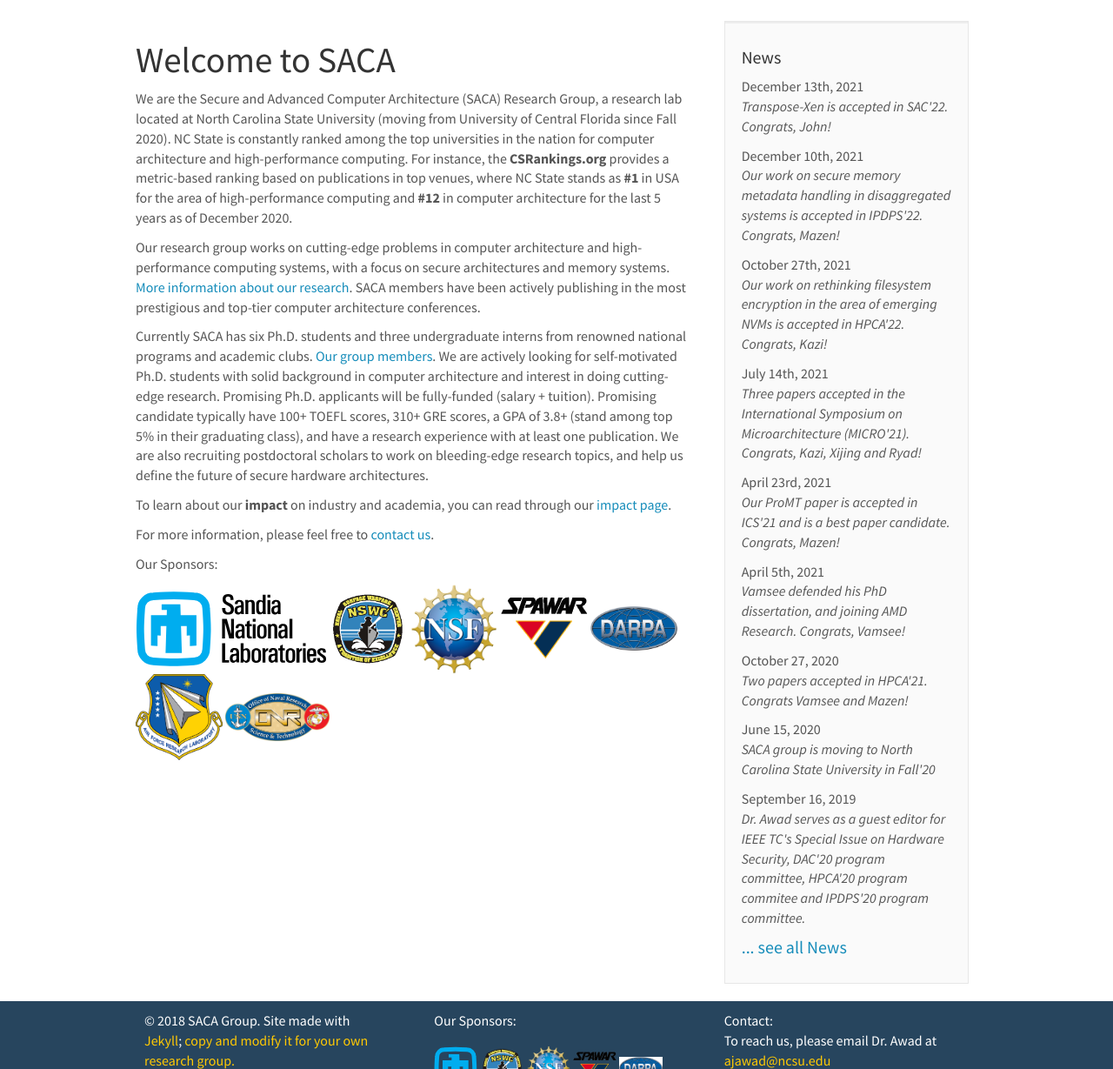
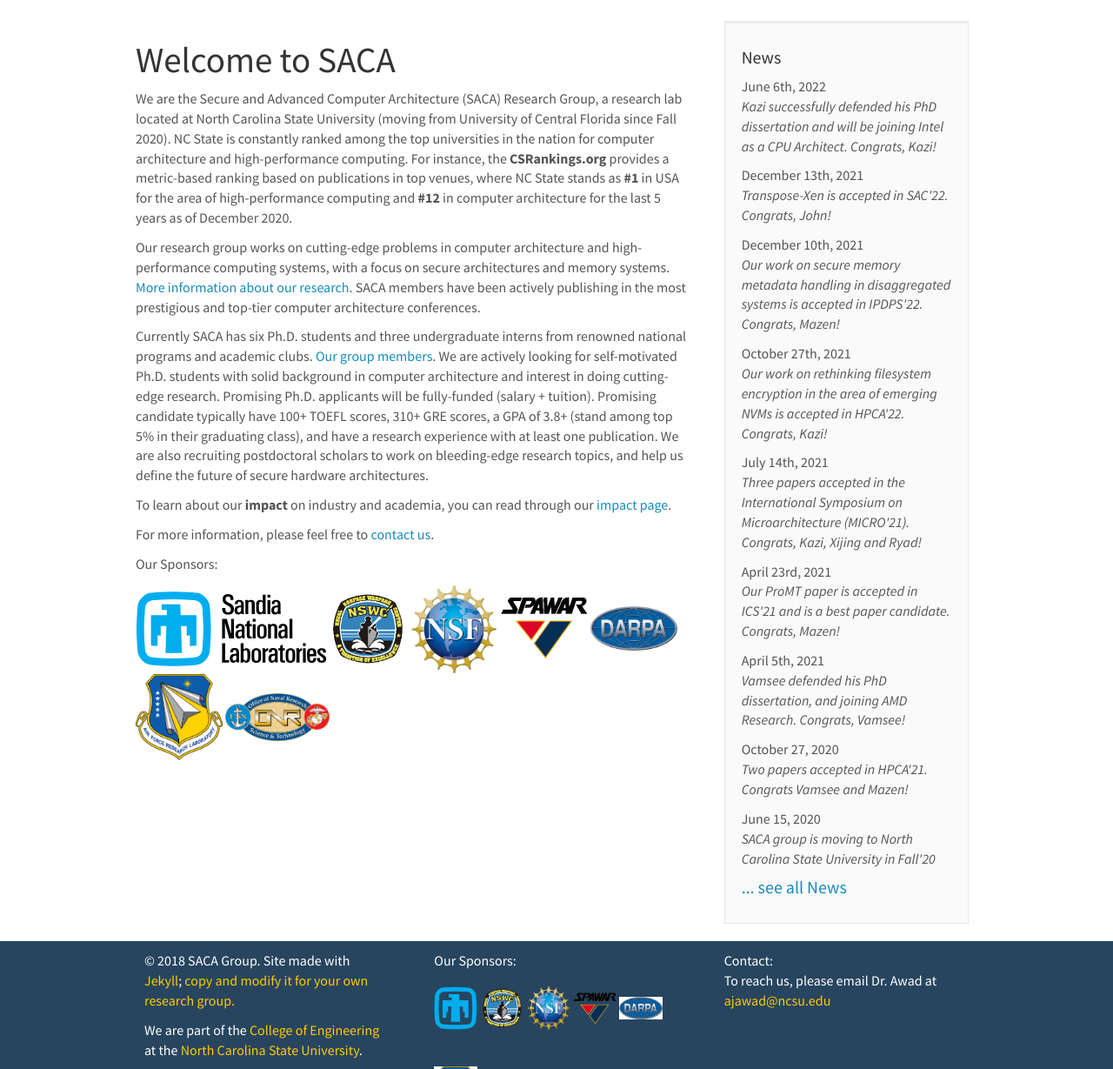
Before and after one commit to sacagroup/sacagroup.github.io, a Jekyll site: the page built from _pages/home.md, in a window 1280 px wide and 1400 px high, scrolled down 249 px. Shown: the part 171-1400 px from the top of the window at 87% size. Built offline with Jekyll 4.4.1, drawn with Linux system fonts in a browser that asks for light colours; nearby versions of some CDN libraries.

```diff
--- a/_data/news.yml
+++ b/_data/news.yml
@@ -1,3 +1,8 @@
+
+- date: June 6th, 2022
+  headline: "Kazi successfully defended his PhD dissertation and will be joining Intel as a CPU Architect. Congrats, Kazi!"
+  descr: "Kazi defended his PhD dissertation."
+
 - date: December 13th, 2021
   headline: "Transpose-Xen is accepted in SAC'22. Congrats, John!"
   descr: "Transpose-Xen is accepted to appear in the 37th ACM/SIGAPP Symposium On Applied Computing (SAC), congrats, John!"
```
